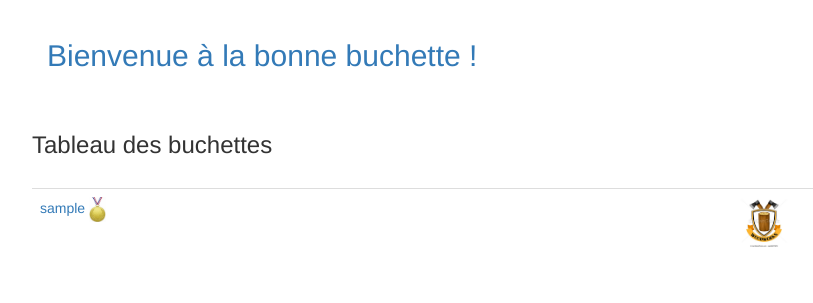
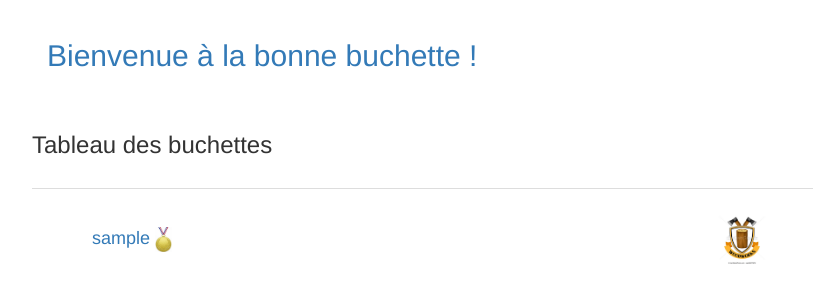
Before and after one commit to Lancey139/Buchettes, a Django app: page /buchettes_app/home in a window 1280 px wide. Shown: the part 51-354 px from the top of the page, without its empty margins (23-836 px from the left). Run offline with Django 3.2, Linux system fonts and the light colour scheme; tables that the repository leaves empty hold one stand-in row (values such as "Sample post"); some libraries are stand-ins or nearby versions.

Commit message:
Reprise de la mise en forme de l'affichage des tableaux + correction de quelques anomalies

```diff
--- a/buchettes_app/models.py
+++ b/buchettes_app/models.py
@@ -70,12 +70,12 @@
 
     date_buchette = models.DateTimeField(auto_now_add=True)
 
-    message_buchette = models.TextField()
+    message_buchette = models.TextField(max_length=300)
 
     status_buchette = models.CharField(max_length=1, default='D',
                               choices=BUCHETTE_STATUS_CHOICES)
 
-    message_defense = models.TextField(default='')
+    message_defense = models.TextField(default='', max_length=300)
 
     temps_restant = models.DurationField(default=dt.timedelta(seconds=57))
 
--- a/templates/base.html
+++ b/templates/base.html
@@ -19,6 +19,47 @@
 	        </style>
 	        <link rel="stylesheet" href="{% static 'css/bootstrap-theme.min.css' %}">
 	        <link rel="stylesheet" href="{% static 'css/main.css' %}">
+
+            <style type="text/css">
+                .tictactoe-table {
+                    border-width: 2px;
+                }
+
+                .tictactoe-cell {
+                    width : 200px;
+                    height: 100px;
+                    text-align: center;
+                    vertical-align: middle !important;
+                    font-size: 14px;
+                    background-color: #FF9933;
+                }
+
+                .bourse-cell {
+                    width : 50px;
+                    height: 100px;
+                    text-align: center;
+                    vertical-align: middle !important;
+                    font-size: 12px;
+                    background-color: #FF9933;
+                }
+
+                .username-cell {
+                    width : 200px;
+                    height: 100px;
+                    text-align: center;
+                    vertical-align: middle !important;
+                    font-size: 18px;
+                    background-color: #FF9933;
+                }
+
+                .buchette-cell {
+                    height: 100px;
+                    text-align: center;
+                    vertical-align: middle !important;
+                    font-size: 12px;
+                    background-color: #FF9933;
+                }
+	        </style>
         {% endblock styling %}
 
         <script src="{% static 'js/vendor/modernizr-2.8.3-respond-1.4.2.min.js' %}"></script>
--- a/templates/buchettes_app/home.html
+++ b/templates/buchettes_app/home.html
@@ -19,33 +19,33 @@
 				<table class="table table-bodered tictactoe-table">
 				{% for user in list_user_tries %}
 					<tr height="50">
-						<td class="tictactoe-cell">
+						<td class="username-cell">
 							{% if dico_user_medaille|get_item:user == 0 %}
 								<a href="{% url 'liste_buchettes' user_id=user.id%}"> {{ user }} </a>
 								<img src="{% static "img/medaille_or.jpg" %}" alt="Ma bourse"
 										width="17" height="25"
-										title="Utilisateur ayant le plus de buchettes en base de données">
+										title="Utilisateur ayant obtenu le plus de buchettes depuis le lancement de l'application">
 							{% elif dico_user_medaille|get_item:user == 1 %}
 								<a href="{% url 'liste_buchettes' user_id=user.id%}"> {{ user }} </a>
 								<img src="{% static "img/medaille_argent.jpg" %}" alt="Ma bourse"
 										width="17" height="25"
-										title="2 éme utilisateur ayant le plus de buchettes en base de données">
+										title="2éme utilisateur ayant obtenu le plus de buchettes depuis le lancement de l'application">
 							{% elif dico_user_medaille|get_item:user == 2 %}
 								<a href="{% url 'liste_buchettes' user_id=user.id%}"> {{ user }} </a>
 								<img src="{% static "img/medaille_bronze.jpg" %}" alt="Ma bourse"
 										width="17" height="25"
-										title="3 éme utilisateur ayant le plus de buchettes en base de données">
+										title="3éme utilisateur ayant obtenu le plus de buchettes depuis le lancement de l'application">
 							{% else %}
 								<a href="{% url 'liste_buchettes' user_id=user.id%}"> {{ user }} </a>
 							{% endif %}
 						</td>
-						<td class="tictactoe-cell">
+						<td class="bourse-cell">
 							{% if dictionnaire_user_buchette_A|get_item_count:user >= 3 %}
 								<img src="{% static "img/bourse_po.jpg" %}" alt="Ma bourse"
 										width="50" height="50" >
 							{% endif %}
 						</td>
-						<td class="tictactoe-cell">
+						<td class="buchette-cell">
 							{% for buchette in dictionnaire_user_buchette|get_item:user %}
 								{% if buchette.status_buchette == 'A' %}
 									<img src="{% static "img/buchette.jpg" %}" alt="Ma buchette"
--- a/templates/buchettes_app/liste_buchettes.html
+++ b/templates/buchettes_app/liste_buchettes.html
@@ -47,7 +47,7 @@
                         {% elif buchette.status_buchette == 'S' %}
                             <img src="{% static "img/bourse_po.jpg" %}" alt="Ma buchette"
                                 width="50" height="50"
-                                title="Buchette payées et validée">
+                                title="Buchette payées et validées">
                         {% elif buchette.status_buchette == 'R' %}
                             <img src="{% static "img/croix_rouge.jpg" %}" alt="Ma buchette"
                                 width="50" height="50"
```
Also changed, not shown: buchettes_app/migrations/0014_auto_20191108_1404.py (added).
